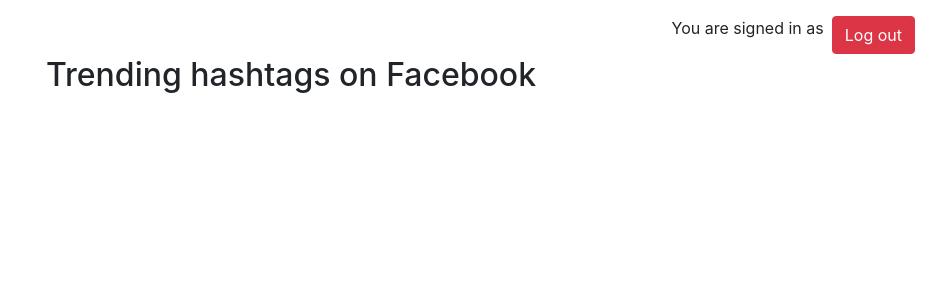
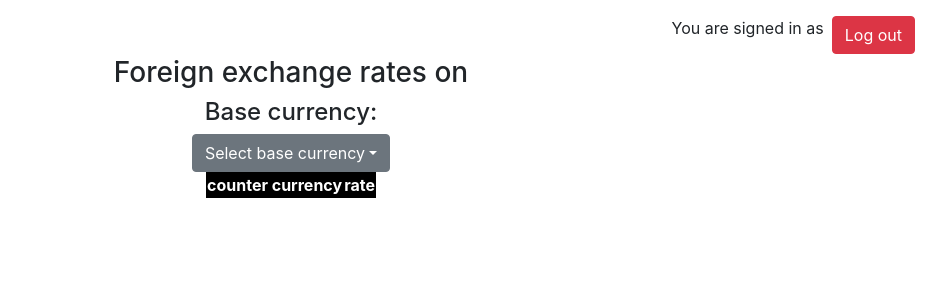
Before and after one commit to enamarat/techdegree-project-12, a React (Create React App) app in the folder client/: page /profile in a window 1280 px wide. Shown: the top 300 px of the page, without its empty margins (349-1280 px from the left). Built offline with nearby package versions, Linux system fonts and the light colour scheme; no server answers.

Commit message:
Display different sets of exchange rates according to selected item of dropdown menu.

```diff
--- /dev/null
+++ b/client/src/components/DropdownList.js
@@ -0,0 +1,78 @@
+import React from 'react';
+import { Dropdown, DropdownToggle, DropdownMenu, DropdownItem } from 'reactstrap';
+
+class DropdownList extends React.Component {
+  constructor(props) {
+    super(props);
+
+    this.toggle = this.toggle.bind(this);
+    this.getListOfCurrencies = this.getListOfCurrencies.bind(this);
+
+    this.state = {
+      dropdownOpen: false,
+      currencies: [],
+      firstToggle: true
+    };
+  }
+
+  getListOfCurrencies() {
+    for (let i=0; i< this.props.listOfCurrencies.length; i++) {
+      this.state.currencies.push(
+        <DropdownItem key={i}> {this.props.listOfCurrencies[i]} </DropdownItem>
+      );
+    }
+    this.setState({
+      firstToggle: false
+    })
+  }
+
+
+  toggle(event) {
+    this.setState(prevState => ({
+      dropdownOpen: !prevState.dropdownOpen
+    }));
+
+    if (this.state.firstToggle===true){
+      this.getListOfCurrencies();
+    }
+
+    let trimmedString = event.target.textContent.substring(1,4);
+
+    if(event.target.textContent.length <= 5) {
+      this.props.changeBaseCurrency(trimmedString);
+    }
+
+  }
+
+
+
+  render() {
+    return (
+      <Dropdown isOpen={this.state.dropdownOpen} toggle={this.toggle}>
+        <DropdownToggle caret>
+          Select base currency
+        </DropdownToggle>
+        <DropdownMenu modifiers={{
+          setMaxHeight: {
+            enabled: true,
+            order: 890,
+            fn: (data) => {
+              return {
+                ...data,
+                styles: {
+                  ...data.styles,
+                  overflow: 'auto',
+                  maxHeight: 100,
+                },
+              };
+            },
+          },
+        }}>
+          {this.state.currencies}
+        </DropdownMenu>
+      </Dropdown>
+    );
+  }
+}
+
+export default DropdownList;
--- a/client/src/components/LandingPage.js
+++ b/client/src/components/LandingPage.js
@@ -11,7 +11,7 @@
       <div className="jumbotron text-white" id="style-image">
         <div className="pt-5" id="overlay">
           <h1 className="display-4">In the Spotlight</h1>
-          <p className="lead">an app which provides you with gifs for trending hashtags on <a href="https://facebook.com/" className="font-weight-bold text-warning"> Facebook </a></p>
+          <p className="lead"> Get the latest data from financial markets! </p>
           {/* Modal windows*/}
           <div className="d-flex justify-content-center">
             {/* If <LandingPage/> component has a prop "register", convey it to <ModalWindow/> component.
@@ -35,7 +35,7 @@
             <img src={Photo} className="img-fluid"  alt="young people having a chat" />
           </div>
           <div className="col">
-            <p className="my-md-5"> Ever wondered what's on everybody's mind today? Guess what? Now you can be in possesion of such knowledge and demonstrate it to others with cool gifs! So nobody will argue that you are not aware of the hottest trends on the social media! </p>
+            <p className="my-md-5"> Ever wondered how to get rich? Guess what, now you have a chance! Get access to stock market trends, analyze foreign exchange rates and ride the lightning! </p>
           </div>
         </div>
       </div>
--- a/client/src/components/Profile.js
+++ b/client/src/components/Profile.js
@@ -2,18 +2,24 @@
 import axios from 'axios';
 import { withRouter } from 'react-router-dom';
 import {NavLink} from 'react-router-dom';
+import DropdownList from './DropdownList.js';
 
 
 class Profile extends Component {
   constructor(props) {
     super(props);
     this.state = {
+        listOfCurrencies: []
     };
-    this.getData = this.getData.bind(this);
+    this.getUserData = this.getUserData.bind(this);
+    this.getExchangeRates = this.getExchangeRates.bind(this);
+    this.generateGrid = this.generateGrid.bind(this);
+    this.extractListOfCurrencies = this.extractListOfCurrencies.bind(this);
+    this.changeBaseCurrency = this.changeBaseCurrency.bind(this);
   }
 
   /*Get data from Express server */
-  getData() {
+  getUserData() {
     return axios
      .get('/profile')
      .then((response) => {
@@ -31,8 +37,83 @@
      });
   }
 
+  extractListOfCurrencies() {
+    for (let property in this.state.rates) {
+      if (this.state.rates.hasOwnProperty(property)) {
+      this.state.listOfCurrencies.push(property);
+      }
+    }
+  }
+
+  /* Get currency data from Foreign exchange rates API*/
+  getExchangeRates() {
+     axios
+    .get('https://api.exchangeratesapi.io/latest?base=USD')
+    .then((response) => {
+      this.setState({
+        date: response.data.date,
+        baseCurrency: response.data.base,
+        rates: response.data.rates
+      });
+      this.extractListOfCurrencies();
+    })
+  }
+
+
   componentDidMount() {
-    this.getData();
+    this.getUserData();
+    this.getExchangeRates();
+  }
+
+
+   generateGrid() {
+     let rows=[];
+     // let rowsWithKeys = rows.map((i, row) => {
+     //   rows[i].setAttribute("key", i);
+     // });
+     let count=0;
+     for (let property in this.state.rates) {
+       if (this.state.rates.hasOwnProperty(property)) {
+         count += 1;
+       //  console.log(property + ': ' + this.state.rates[property]);
+
+         rows.push(
+           <tr key={count}>
+             <td>{property}</td>
+             <td>{this.state.rates[property] }</td>
+           </tr>
+         );
+       }
+     }
+
+     return(
+       <table className="mx-auto">
+         <thead>
+           <tr>
+             <td className="columnTitle"> counter currency </td>
+             <td className="columnTitle"> rate </td>
+           </tr>
+         </thead>
+         <tbody>
+         {rows}
+         </tbody>
+       </table>
+     );
+   }
+
+   changeBaseCurrency(currency) {
+     axios
+    .get(`https://api.exchangeratesapi.io/latest?base=${currency}`)
+    .then(
+      (response) => {
+
+      this.setState({
+        date: response.data.date,
+        baseCurrency: response.data.base,
+        rates: response.data.rates
+      });
+
+    })
   }
 
   render() {
@@ -42,11 +123,15 @@
           <p className="mr-2"> You are signed in as <span id="user">{this.state.user}</span> </p>
           <NavLink to="/logout"><button className="btn btn-danger">  Log out  </button></NavLink>
         </div>
-          <h2> Trending hashtags on Facebook </h2>
+          <h3> Foreign exchange rates on <span className="operational-data">{this.state.date}</span> </h3>
+          <h4> Base currency: <span className="operational-data">{this.state.baseCurrency}</span> </h4>
+          <DropdownList changeBaseCurrency={this.changeBaseCurrency} listOfCurrencies={this.state.listOfCurrencies}/>
+          {this.generateGrid()}
       </div>
     );
   }
 }
 
+//{this.generateGrid()}
 
 export default withRouter(Profile);
--- a/client/src/styles/App.css
+++ b/client/src/styles/App.css
@@ -39,3 +39,13 @@
   font-weight: bold;
   color: orange;
 }
+
+.operational-data{
+  color: blue;
+}
+
+.columnTitle {
+  font-weight: bold;
+  color: white;
+  background-color: black;
+}
```
Also changed, not shown: 2 other files (tests, documents, lock files or other folders).
